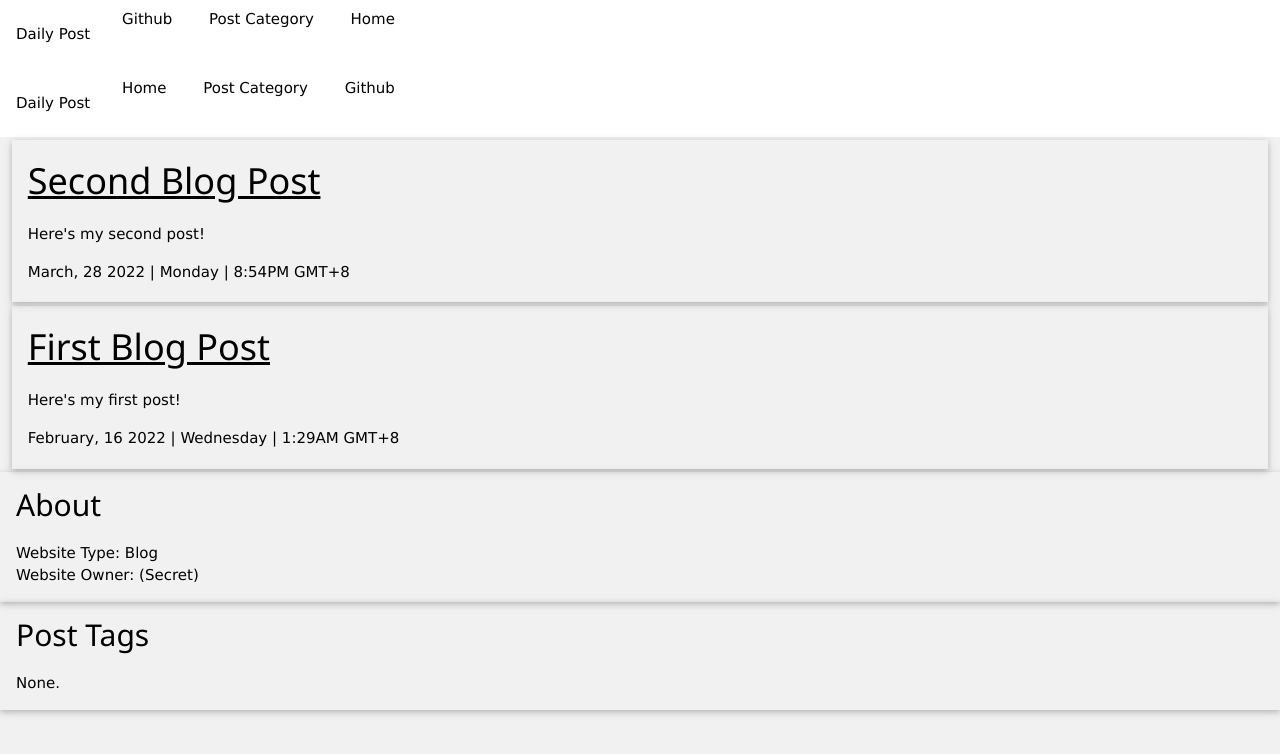
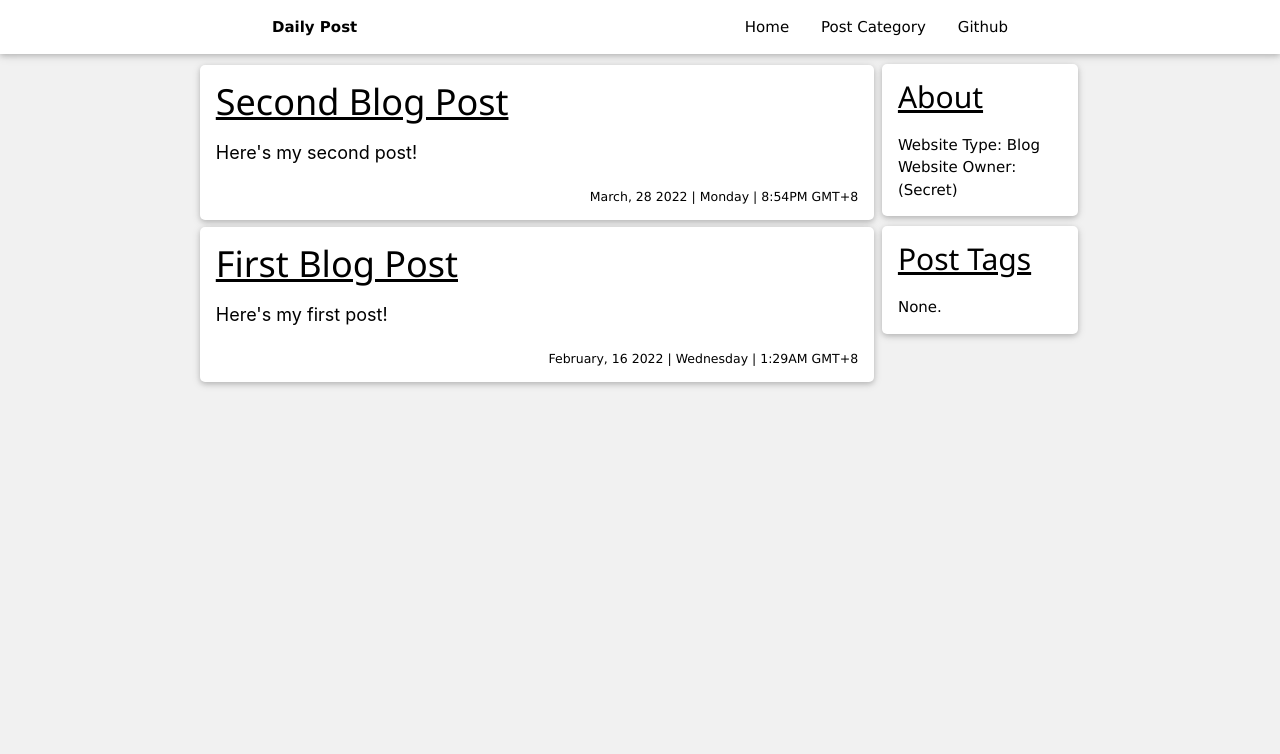
Before and after one commit to Bluesnowball1567/DP, a plain HTML site: page index.html in a window 1280 px wide. Drawn offline with nearby package versions, Linux system fonts and the light colour scheme.

Commit message:
Change stylesheet name

```diff
--- a/index.html
+++ b/index.html
@@ -5,7 +5,7 @@
         <meta charset="UTF-8">
         <meta name="viewport" content="width=device-width">
         <link rel="stylesheet" href="https://www.w3schools.com/w3css/4/w3.css">
-        <link rel="stylesheet" href="index - Copy2.css">
+        <link rel="stylesheet" href="stylesheet.css">
     </head>
     <body class="w3-light-grey">
         <div>
```
